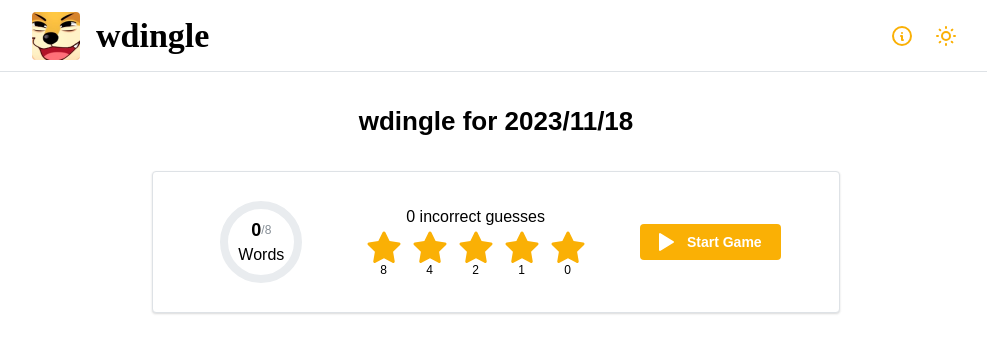
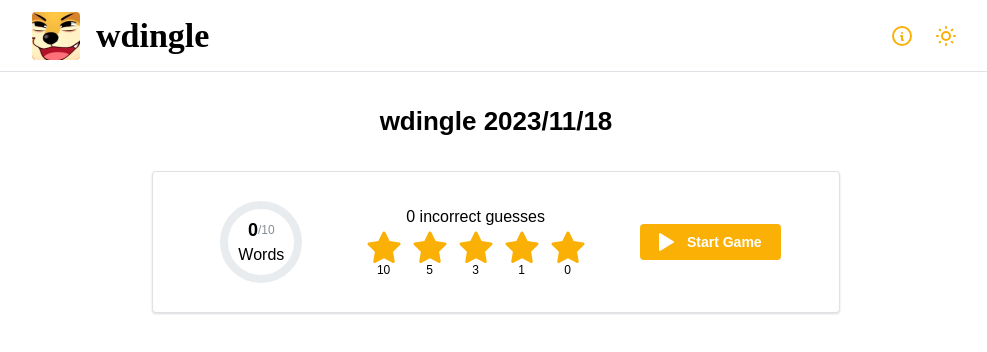
Before and after one commit to snazzyfox/wdingle, a React (Vite) app: page / in a window 1280 px wide. Shown: the top 352 px of the page, without its empty margins (144-1131 px from the left). Built offline with nearby package versions, Linux system fonts and the light colour scheme.

Commit message:
package upgrades; perdictably randomized selection and blanks; new pastas

```diff
--- a/package.json
+++ b/package.json
@@ -15,12 +15,14 @@
     "@tabler/icons-react": "^2.40.0",
     "react": "^18.2.0",
     "react-confetti": "^6.1.0",
-    "react-dom": "^18.2.0"
+    "react-dom": "^18.2.0",
+    "seedrandom": "^3.0.5"
   },
   "devDependencies": {
     "@nabla/vite-plugin-eslint": "^1.5.0",
     "@types/react": "^18.0.28",
     "@types/react-dom": "^18.0.11",
+    "@types/seedrandom": "^3.0.8",
     "@typescript-eslint/eslint-plugin": "^5.57.1",
     "@typescript-eslint/parser": "^5.57.1",
     "@vitejs/plugin-react": "^4.0.0",
--- a/src/Game.tsx
+++ b/src/Game.tsx
@@ -4,14 +4,14 @@ import GameSentence from "./GameSentence";
 import useWdingleGame from "./GameData";
 
 export default function Game() {
-  const { status } = useWdingleGame();
+  const game = useWdingleGame();
 
   return (
     <Container my="xl" size="sm">
       <Stack gap="xl" align="center">
-        <GameInfo />
-        <Transition duration={200} mounted={status !== "new"}>
-          {(style) => <GameSentence style={style} />}
+        <GameInfo game={game}/>
+        <Transition duration={200} mounted={game.status !== "new"}>
+          {(style) => <GameSentence game={game} style={style} />}
         </Transition>
       </Stack>
     </Container>
--- a/src/GameData.ts
+++ b/src/GameData.ts
@@ -1,23 +1,27 @@
 import { useLocalStorage } from "@mantine/hooks";
 import rawData from "./assets/data.txt?raw";
-
-const GAME_OFFSET = 47;
+import seedrandom from "seedrandom";
+import { useMemo } from "react";
 
 interface GameSaveData {
-  id: number;
+  id: string;
   found: number[];
   missed: number[];
   mistakes: number;
-  status: 'new' | 'playing' | 'ended';
+  status: "new" | "playing" | "ended";
 }
 type GameData = Array<{ text: string; isBlank: boolean }>;
+
+const BLANK_RATE = 0.6; // % of blanks actually shown in game
+const MAX_BLANKS = 30; // never present more than this many blanks to user
+const MIN_BLANKS = 6; // never present less than this many blanks to user (unless if the game has less)
+
+const _allGameData = rawData.split("\n");
 let _gamedata: GameData | null = null;
 
 function getGameData(gameNumber: number): GameData {
-  if (!_gamedata) {
-    const rows = rawData.split("\n");
-    const gameString = rows[(gameNumber + GAME_OFFSET) % rows.length];
-    _gamedata = gameString.split(/(\[.+?\])/g).map((section) => {
+  const gameString = _allGameData[gameNumber];
+  return gameString.split(/(\[.+?\])/g).map((section) => {
     if (section.startsWith("[")) {
       return {
         text: section.slice(1, -1),
@@ -31,47 +35,71 @@ function getGameData(gameNumber: number): GameData {
     }
   });
 }
+
+function getRandomizedGameData(seed: string): GameData {
+  if (!_gamedata) {
+    const rng = seedrandom(seed);
+
+    // Pick a game number based on the RNG.
+    const gameNumber = Math.floor(rng() * _allGameData.length);
+    const game = getGameData(gameNumber);
+
+    // Randomly pick blanks by flipping some of them back to not blanks, clamped between total blanks, min, max
+    const blanks = game.filter((g) => g.isBlank);
+    const desiredBlankCount = Math.min(
+      Math.max(Math.min(Math.ceil(blanks.length * BLANK_RATE), MAX_BLANKS), MIN_BLANKS),
+      game.length,
+    );
+
+    while (blanks.length > desiredBlankCount) {
+      const index = Math.floor(rng() * blanks.length);
+      blanks[index].isBlank = false;
+      blanks.splice(index, 1);
+    }
+
+    _gamedata = game;
+  }
   return _gamedata;
 }
 
 export default function useWdingleGame() {
-  const gameDate = new Date();
+  const today = new Date();
+  const todayString =
+    today.getUTCFullYear() +
+    "/" +
+    (today.getUTCMonth() + 1).toString().padStart(2, "0") +
+    "/" +
+    today.getUTCDate().toString().padStart(2, "0");
 
   // Debug override: id url param
   const params = new URLSearchParams(window.location.search);
-  const gameNumber = Number(new URLSearchParams(params).get("id") ?? Math.floor(gameDate.getTime() / 86_400_000));
+  const seed = new URLSearchParams(params).get("seed") ?? todayString;
 
-  const gameData = getGameData(gameNumber);
+  const gameData = useMemo(() => getRandomizedGameData(seed), []);
   const totalWords = gameData.filter((s) => s.isBlank).length;
   const maxMistakes = totalWords;
-  const gameDateString =
-    gameDate.getUTCFullYear() +
-    "/" +
-    (gameDate.getUTCMonth() + 1).toString().padStart(2, "0") +
-    "/" +
-    gameDate.getUTCDate().toString().padStart(2, "0");
 
   const [gameSave, setGameSave] = useLocalStorage<GameSaveData>({
     key: "wdingle-game",
-    defaultValue: { id: gameNumber, found: [], missed: [], mistakes: 0, status: 'new', },
+    defaultValue: { id: seed, found: [], missed: [], mistakes: 0, status: "new" },
   });
-  if (gameSave!.id !== gameNumber) {
-    setGameSave({ id: gameNumber, found: [], missed: [], mistakes: 0, status: 'new' });
+  if (gameSave!.id !== seed) {
+    setGameSave({ id: seed, found: [], missed: [], mistakes: 0, status: "new" });
   }
 
   const correct = gameSave?.found.length ?? 0;
   const mistakes = gameSave?.mistakes ?? 0;
   const missed = gameSave?.missed.length ?? 0;
-  const status = correct + missed === totalWords ? 'ended' : gameSave?.status ?? 'new';
+  const status = correct + missed === totalWords ? "ended" : gameSave?.status ?? "new";
 
   // number of stars if UNDER OR EQUAL this number of mistakes
   const starLevels = [
     Math.max(4, totalWords),
-    Math.max(3, Math.ceil(totalWords * 0.50)),
+    Math.max(3, Math.ceil(totalWords * 0.5)),
     Math.max(2, Math.ceil(totalWords * 0.25)),
-    Math.max(1, Math.ceil(totalWords * 0.10)),
-    0
-  ]
+    Math.max(1, Math.ceil(totalWords * 0.1)),
+    0,
+  ];
   const maxStars = starLevels.length;
   const stars = starLevels.findLastIndex((s) => mistakes <= s) + 1;
 
@@ -88,17 +116,15 @@ export default function useWdingleGame() {
   }
 
   function setStartGame() {
-    setGameSave({ ...gameSave!, status: 'playing' });
+    setGameSave({ ...gameSave!, status: "playing" });
   }
 
   function setEndGame() {
-    setGameSave({ ...gameSave!, status: 'ended' });
+    setGameSave({ ...gameSave!, status: "ended" });
   }
 
   return {
-    gameDate,
-    gameDateString,
-    gameNumber,
+    seed,
     gameData,
     totalWords,
     correct,
@@ -117,3 +143,5 @@ export default function useWdingleGame() {
     status,
   };
 }
+
+export type Game = ReturnType<typeof useWdingleGame>;
--- a/src/GameInfo.tsx
+++ b/src/GameInfo.tsx
@@ -1,8 +1,9 @@
 import { Alert, Button, CopyButton, Group, Paper, RingProgress, Stack, Text, Title, Transition } from "@mantine/core";
-import useWdingleGame from "./GameData";
+import { Game } from "./GameData";
 import StarRating from "./StarRating";
 import { IconClipboard, IconPlayerPlayFilled, IconTrashFilled } from "@tabler/icons-react";
 import Confetti from "react-confetti";
+import seedrandom from "seedrandom";
 
 function shareData(date: string, stars: number, maxStars: number, correct: number, mistakes: number, words: number) {
   return (
@@ -31,10 +32,9 @@ const winPhrases = [
   "No Malding Necessary!",
 ];
 
-export default function GameInfo() {
+export default function GameInfo({ game }: { game: Game }) {
   const {
-    gameDateString,
-    gameNumber,
+    seed,
     correct,
     mistakes,
     stars,
@@ -43,13 +43,14 @@ export default function GameInfo() {
     setStartGame,
     setEndGame,
     status,
-  } = useWdingleGame();
+  } = game;
   const isWin = correct === totalWords;
   const isLose = status === "ended" && !isWin;
+  const random = seedrandom(seed).int32();
 
   return (
     <>
-      <Title order={2}>wdingle for {gameDateString}</Title>
+      <Title order={2}>wdingle {seed}</Title>
 
       <Paper w="100%" p="lg" shadow="xs" withBorder>
         <Group gap="md" justify="space-evenly" align="center">
@@ -66,7 +67,7 @@ export default function GameInfo() {
           />
           <Stack align="center" gap="0">
             <Text>{mistakes} incorrect guesses</Text>
-            <StarRating />
+            <StarRating game={game}/>
           </Stack>
           {status === "new" && (
             <Button onClick={setStartGame} leftSection={<IconPlayerPlayFilled />}>
@@ -79,7 +80,7 @@ export default function GameInfo() {
             </Button>
           )}
           {status === "ended" && (
-            <CopyButton value={shareData(gameDateString, stars, maxStars, correct, mistakes, totalWords)}>
+            <CopyButton value={shareData(seed, stars, maxStars, correct, mistakes, totalWords)}>
               {({ copied, copy }) => (
                 <Button color={copied ? "green" : "yellow"} leftSection={<IconClipboard />} onClick={copy}>
                   Copy Your Results
@@ -94,8 +95,8 @@ export default function GameInfo() {
         {(style) => (
           <Alert style={style} variant="filled" w="80%" color={isWin ? 'green' : 'orange'}>
             <Title order={3}>
-              {isWin && winPhrases[gameNumber % winPhrases.length]}
-              {isLose && losePhrases[gameNumber % losePhrases.length]}
+              {isWin && winPhrases[random % winPhrases.length]}
+              {isLose && losePhrases[random % losePhrases.length]}
             </Title>
             <Text>Come back tomorrow for the next one!</Text>
           </Alert>
--- a/src/GameSentence.tsx
+++ b/src/GameSentence.tsx
@@ -1,10 +1,9 @@
 import { Text, rem } from "@mantine/core";
 import GameWordInput from "./GameWordInput";
 import { CSSProperties, useEffect, useRef } from "react";
-import useWdingleGame from "./GameData";
+import { Game } from "./GameData";
 
-export default function GameSentence({ style }: { style: CSSProperties }) {
-  const game = useWdingleGame();
+export default function GameSentence({ style, game }: { style: CSSProperties, game: Game }) {
   const inputRefs = useRef<HTMLInputElement[]>([]);
 
   function focusNextInput(index: number) {
@@ -28,6 +27,7 @@ export default function GameSentence({ style }: { style: CSSProperties }) {
           <GameWordInput
             key={index}
             index={index}
+            game={game}
             ref={(el) => el && (inputRefs.current[index] = el)}
             onComplete={() => focusNextInput(index)}
           />
--- a/src/GameWordInput.tsx
+++ b/src/GameWordInput.tsx
@@ -1,10 +1,11 @@
 import { TextInput, rem, useMantineTheme } from "@mantine/core";
 import { ChangeEvent, KeyboardEvent, forwardRef, useEffect, useState } from "react";
-import useWdingleGame from "./GameData";
+import { Game } from "./GameData";
 
 interface GameWordInputProps {
   index: number;
   onComplete?: () => void;
+  game: Game;
 }
 type wordStatus = "input" | "incorrect" | "correct" | "missed";
 
@@ -12,9 +13,8 @@ function cleanString(s: string): string {
   return s.toLowerCase().replaceAll(/[^a-z]/g, "");
 }
 
-const GameWordInput = forwardRef<HTMLInputElement, GameWordInputProps>(function ({ index, onComplete }, ref) {
+const GameWordInput = forwardRef<HTMLInputElement, GameWordInputProps>(function ({ index, onComplete, game }, ref) {
   const theme = useMantineTheme();
-  const game = useWdingleGame();
   const answer = game.gameData[index].text;
   const [value, setValue] = useState("");
   const [status, setStatus] = useState<wordStatus>("input");
--- a/src/StarRating.tsx
+++ b/src/StarRating.tsx
@@ -1,7 +1,7 @@
 import { Group, Stack, Text, Box } from "@mantine/core";
-import useWdingleGame from "./GameData";
 import { IconStarFilled } from "@tabler/icons-react";
 import { ReactNode } from "react";
+import { Game } from "./GameData";
 
 function Star({ filled, text }: { filled: boolean; text: ReactNode }) {
   return (
@@ -12,8 +12,8 @@ function Star({ filled, text }: { filled: boolean; text: ReactNode }) {
   );
 }
 
-export default function StarRating() {
-  const { stars, starLevels } = useWdingleGame();
+export default function StarRating({ game }: { game: Game }) {
+  const { stars, starLevels } = game;
   return (
     <Group gap="xs">
       {starLevels.map((l, i) => (
```
Also changed, not shown: src/assets/data.txt, 2 other files (tests, documents, lock files or other folders). Lines whose indentation alone changed are shown as unchanged.
